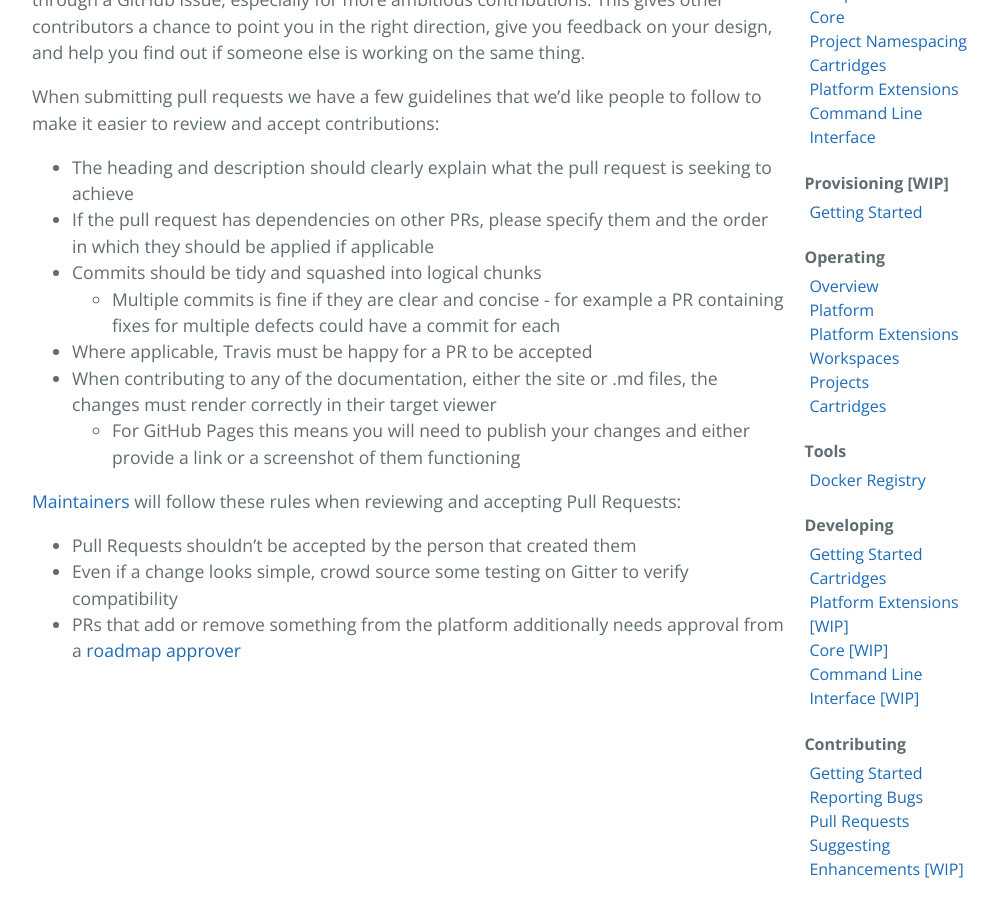
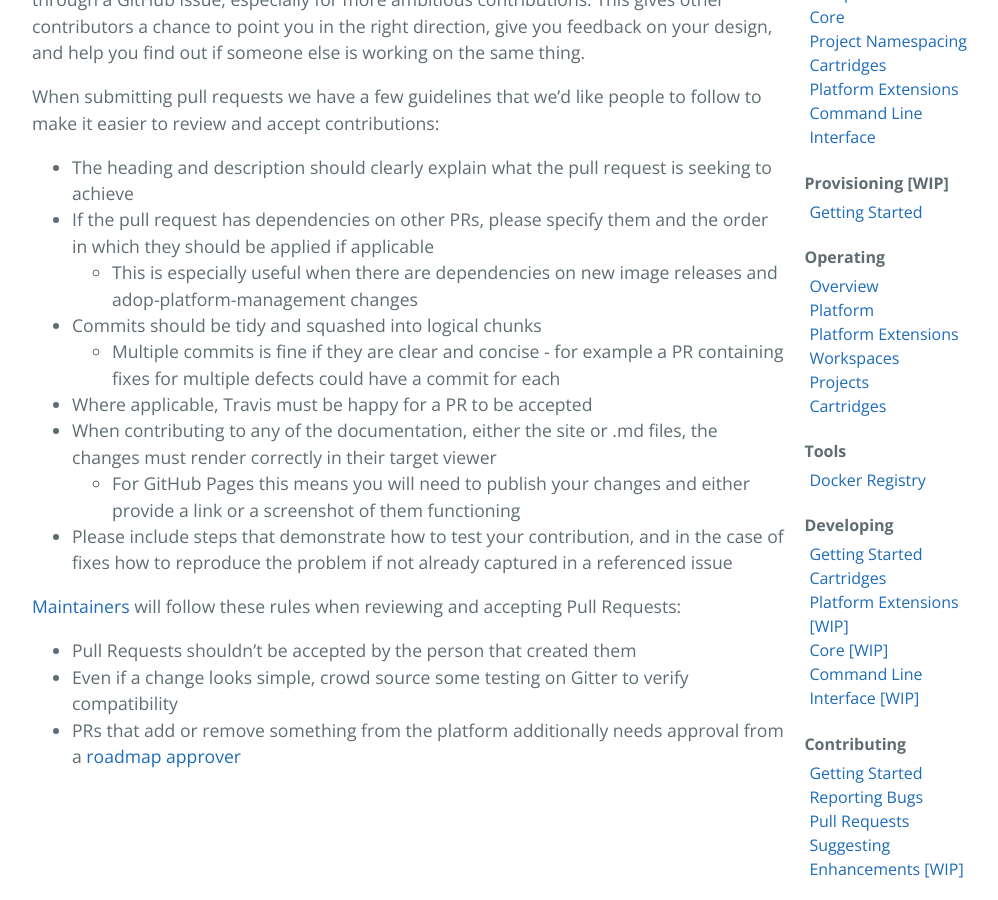
Before and after one commit to Accenture/adop-docker-compose, a Jekyll site: the page built from site/_docs/contributing/pull-requests.md, in a window 1280 px wide and 900 px high, scrolled down 438 px. Shown: the whole window, without its empty margins (139-1137 px from the left). Built offline with Jekyll 4.4.1, drawn with Linux system fonts in a browser that asks for light colours.

Commit message:
Improving contribution guidelines

```diff
--- a/site/_docs/contributing/pull-requests.md
+++ b/site/_docs/contributing/pull-requests.md
@@ -13,11 +13,13 @@ When submitting pull requests we have a few guidelines that we'd like people to
 
 * The heading and description should clearly explain what the pull request is seeking to achieve
 * If the pull request has dependencies on other PRs, please specify them and the order in which they should be applied if applicable
+    * This is especially useful when there are dependencies on new image releases and adop-platform-management changes
 * Commits should be tidy and squashed into logical chunks
     * Multiple commits is fine if they are clear and concise - for example a PR containing fixes for multiple defects could have a commit for each
 * Where applicable, Travis must be happy for a PR to be accepted
 * When contributing to any of the documentation, either the site or .md files, the changes must render correctly in their target viewer
     * For GitHub Pages this means you will need to publish your changes and either provide a link or a screenshot of them functioning
+* Please include steps that demonstrate how to test your contribution, and in the case of fixes how to reproduce the problem if not already captured in a referenced issue
 
 [Maintainers](https://github.com/Accenture/adop-docker-compose/wiki/Project-Roster#project-maintainers) will follow these rules when reviewing and accepting Pull Requests:
 
```
